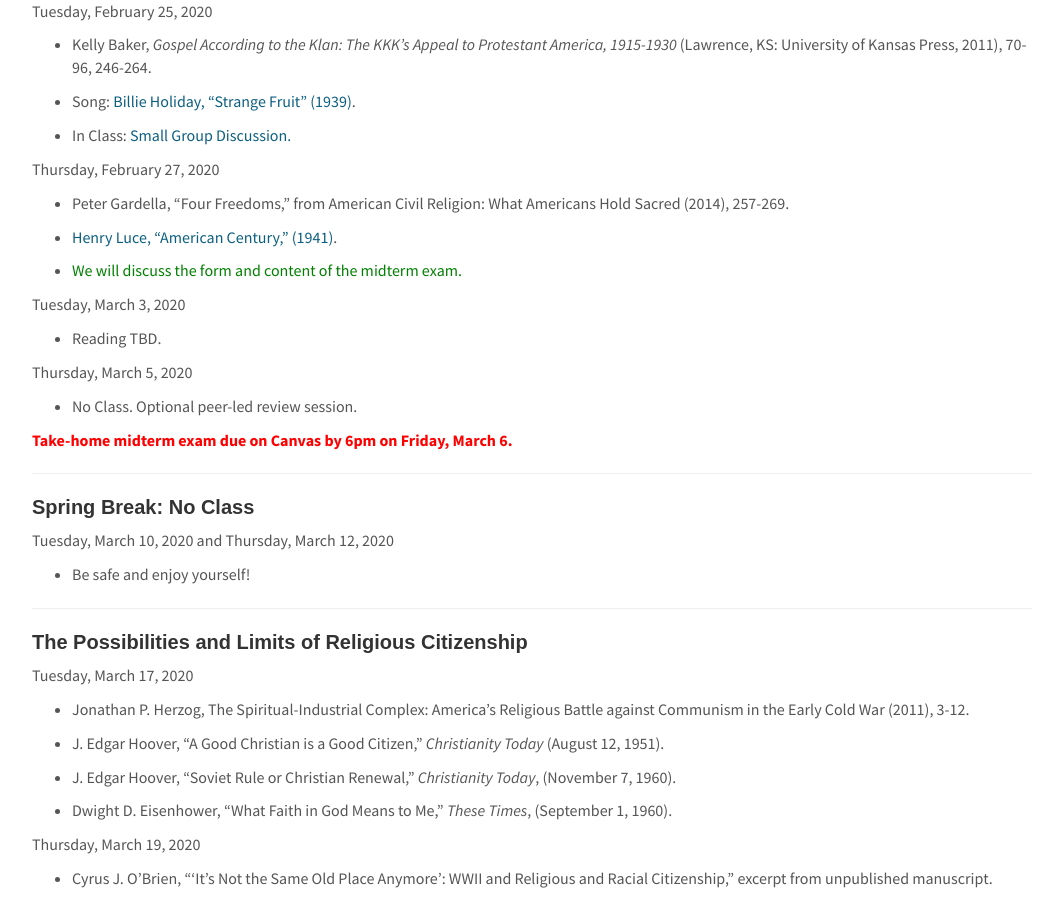
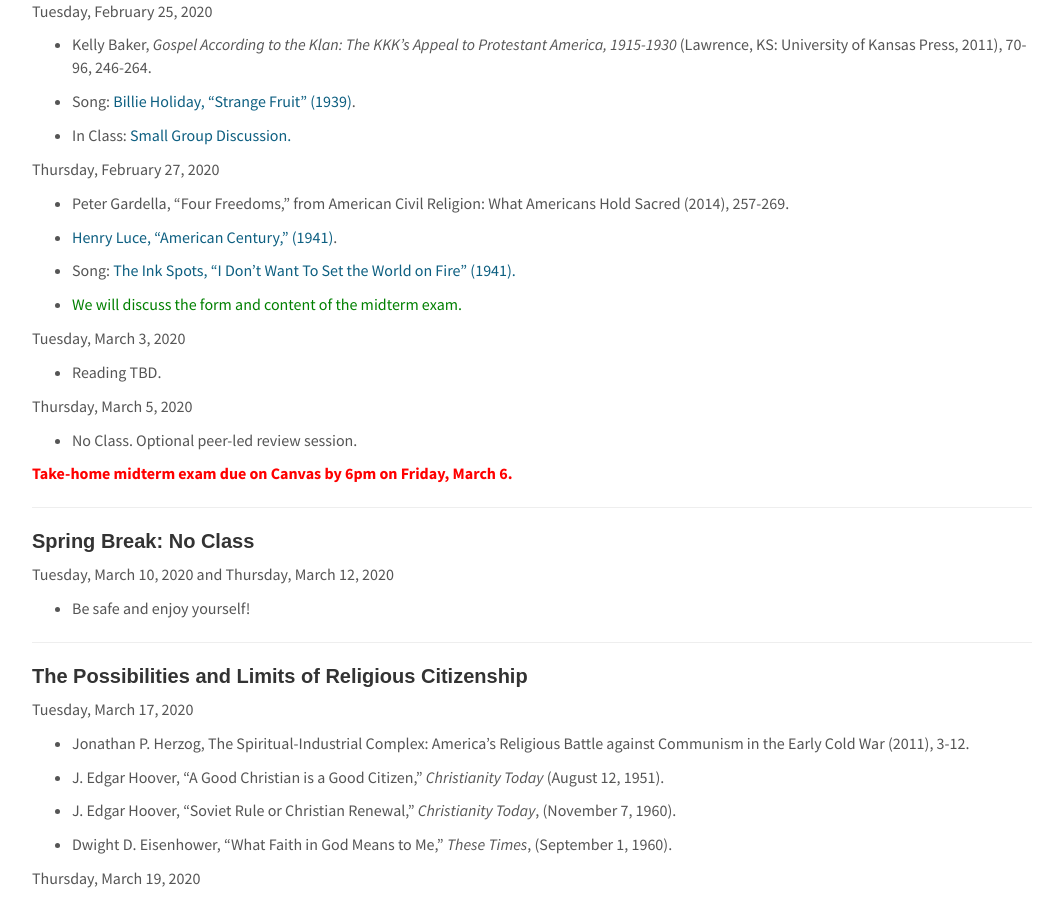
Before and after one commit to cyrusobrien/cyrusobrien, a Jekyll site: the page built from _pages/RelPol225.md, in a window 1280 px wide and 900 px high, scrolled down 7859 px. Shown: the whole window, without its empty margins (108-1171 px from the left). Built offline with Jekyll 4.4.1, drawn with Linux system fonts in a browser that asks for light colours.

Commit message:
new theme song

```diff
--- a/_pages/RelPol225.md
+++ b/_pages/RelPol225.md
@@ -376,6 +376,8 @@ Thursday, February 27, 2020
 
 * [Henry Luce, “American Century,” (1941)](http://www-personal.umich.edu/~mlassite/discussions261/luce.pdf).
 
+* Song: [The Ink Spots, "I Don't Want To Set the World on Fire" (1941).](https://www.youtube.com/watch?v=6l6vqPUM_FE)
+
 * <span style="color:green">We will discuss the form and content of the midterm exam.</span>
 
 Tuesday, March 3, 2020
```
